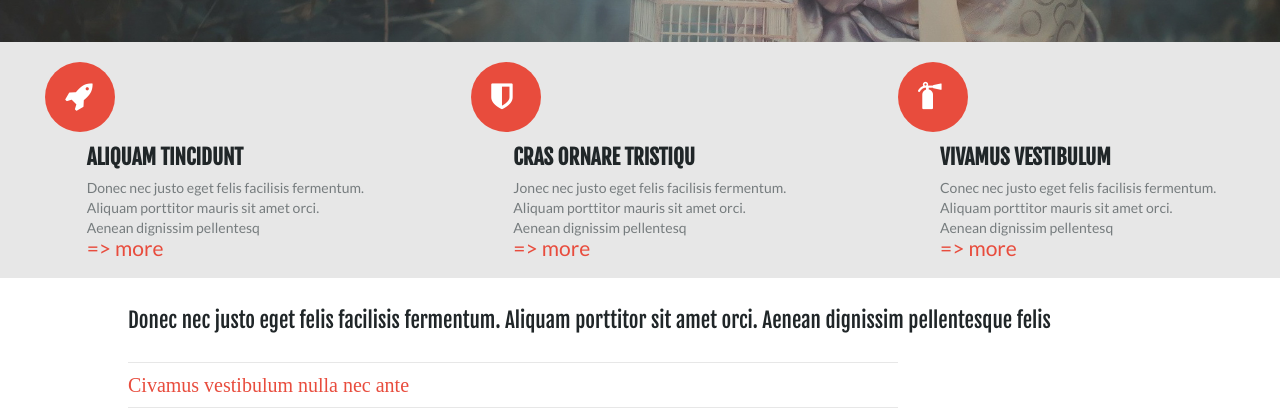
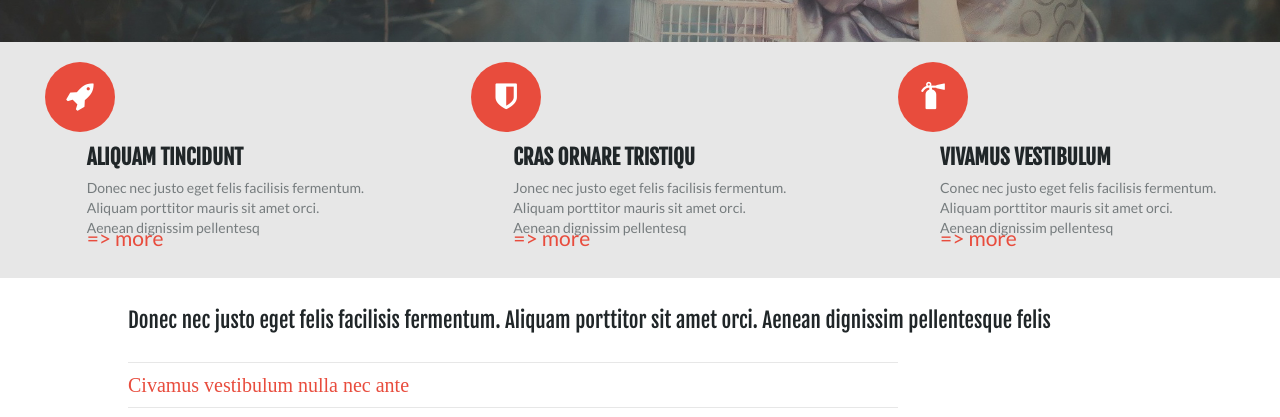
Before and after one commit to sheez44/Bird-Girl, a website: page index.html in a window 1280 px wide. Shown: the part 383-800 px from the top of the page. Drawn offline with nearby package versions, Linux system fonts and the light colour scheme.

Commit message:
centering font icons

```diff
--- a/css/styles.css
+++ b/css/styles.css
@@ -109,14 +109,11 @@ header nav ul li a {
   transition: all 2.5s ease;
 }
 .flex-wrap > .wrap span {
-  padding: 20px;
+  position: relative;
+  top: 50%;
+  left: 50%;
+  transform: translate(-50%, -50%);
   color: #fff;
-}
-.flex-wrap > .wrap span:nth-of-type(2) span {
-  padding: 23px;
-}
-.flex-wrap > .wrap span:nth-of-type(3) span {
-  padding: 23px;
 }
 .flex-wrap > .wrap .sub-text {
   float: right;
--- a/css/variables.less
+++ b/css/variables.less
@@ -128,18 +128,12 @@ header {
 			transition: all 2.5s ease;
 		}
 		span {
-			padding: 20px;
+			position: relative;
+			top: 50%;
+			left: 50%;
+			transform: translate(-50%,-50%);
 			color: #fff;
-			&:nth-of-type(2) {
-				span {
-					padding: 23px;
-				}
-			}
-			&:nth-of-type(3) {
-				span{
-					padding: 23px;
-				}
-			}
+
 		}
 
 		.sub-text {
```
Also changed, not shown: 1 other file.
